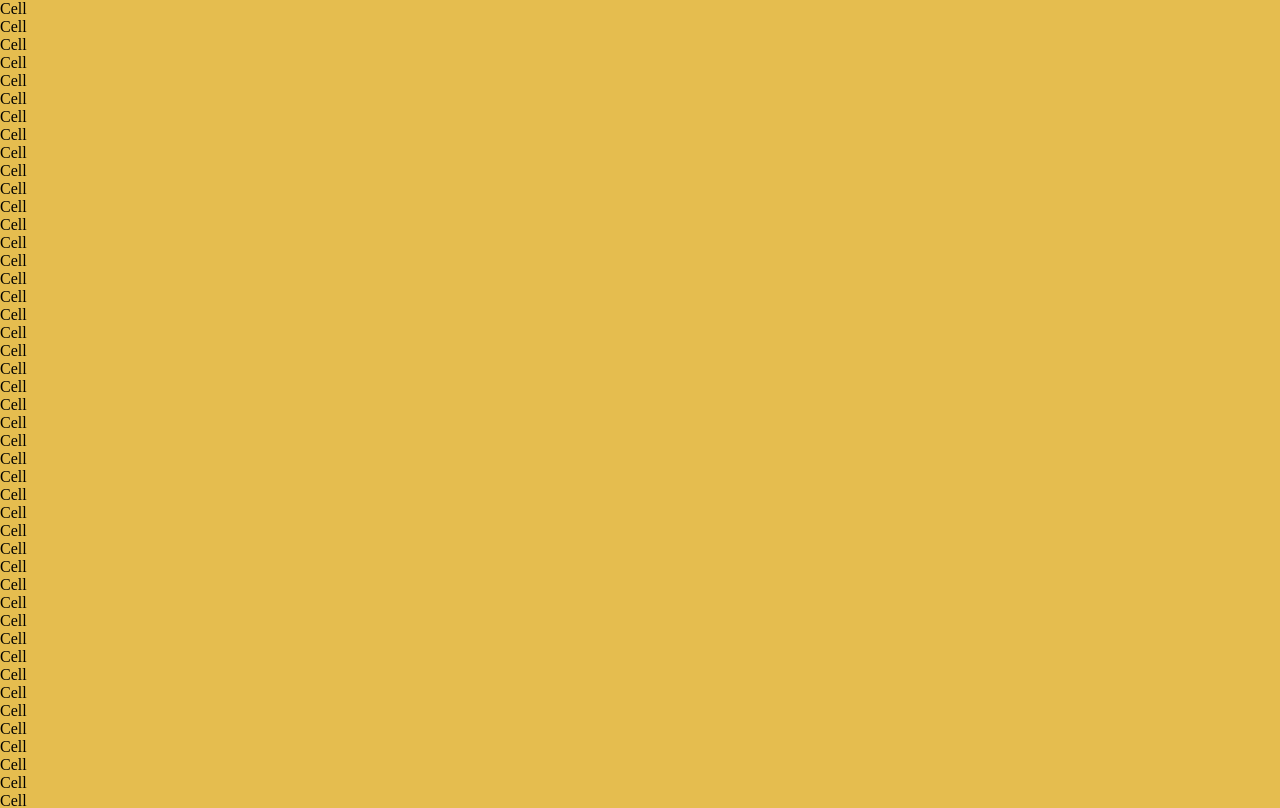
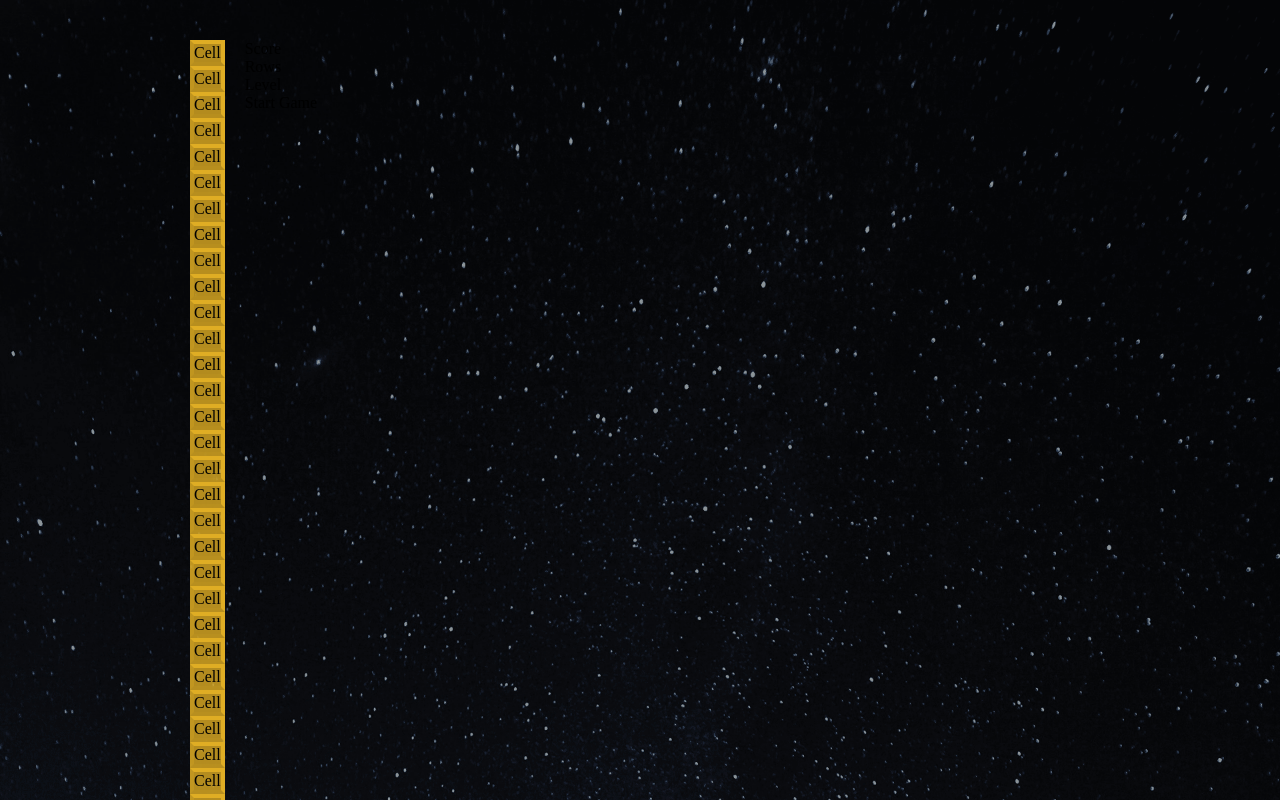
Before and after one commit to tamaramunoz/Tetris-game, a React (Create React App) app: page / in a window 1280 px wide. Shown: the top 808 px of the page. Built offline with nearby package versions, Linux system fonts and the light colour scheme.

Commit message:
styling cells

```diff
--- a/src/components/Tetris.jsx
+++ b/src/components/Tetris.jsx
@@ -1,6 +1,7 @@
 import React from 'react'
 
 import { createStage } from '../gameHelpers'
+import { StyledTetrisWrapper, StyledTetris } from '../components/styles/StyledTetris'
 
 // components
 import Stage from './Stage'
@@ -9,7 +10,8 @@ import StartButton from './StartButton'
 
 const Tetris = () => {
     return (
-        <div>
+        <StyledTetrisWrapper>
+            <StyledTetris>
                 <Stage stage={createStage()} />
                 <aside>
                     <div>
@@ -19,7 +21,8 @@ const Tetris = () => {
                     </div>
                     <StartButton />
                 </aside>
-        </div>
+            </StyledTetris>
+        </StyledTetrisWrapper>
     )
 }
 
--- a/src/components/styles/StyledCell.js
+++ b/src/components/styles/StyledCell.js
@@ -3,4 +3,9 @@ import styled from 'styled-components';
 export const StyledCell = styled.div`
     width: auto;
     background: rgba(${props => props.color}, 0.8);
+    border: ${props => (props.type === 0 ? '0px solid' : '4px solid')};
+    border-bottom-color: rgba(${props => props.color}, 0.1);
+    border-right-color: rgba(${props => props.color}, 1);
+    border-top-color: rgba(${props => props.color}, 1);
+    border-left-color: rgba(${props => props.color}, 0.3);
 `
--- /dev/null
+++ b/src/components/styles/StyledTetris.js
@@ -0,0 +1,26 @@
+import style from 'styled-components'
+
+import bgImage from '../../img/bg.png'
+
+export const StyledTetrisWrapper = style.div`
+    width: 100vw;
+    height: 100vh;
+    background: url(${bgImage}) #000;
+    background-size: cover;
+    overflow: hidden;
+`;
+
+export const StyledTetris = style.div`
+    display: flex;
+    align-items: flex-start;
+    padding: 40px;
+    margin: 0 auto;
+    max-width: 900px;
+
+    aside {
+        width: 100%;
+        max-width: 200px;
+        display: block;
+        padding: 0 20px;
+    }
+`;
```
Also changed, not shown: src/components/styles/StyledStage.js (added). Lines whose indentation alone changed are shown as unchanged.
